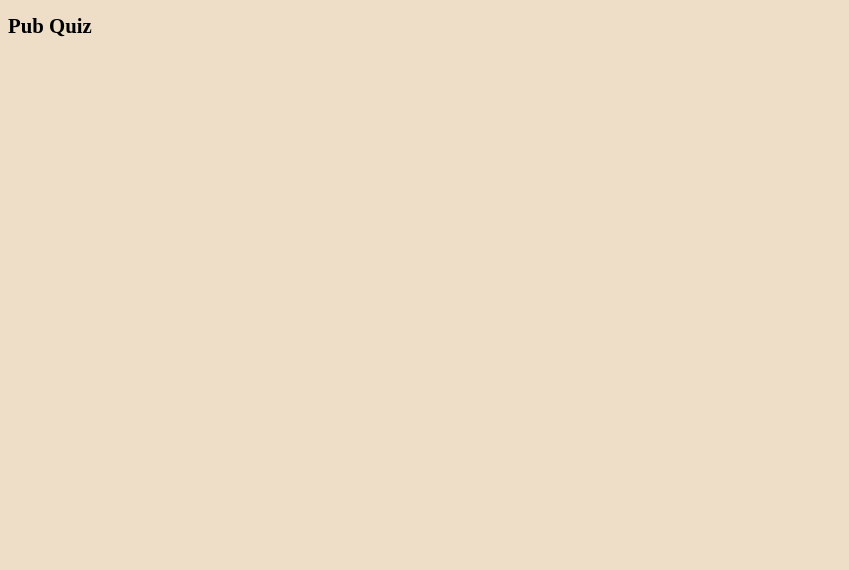
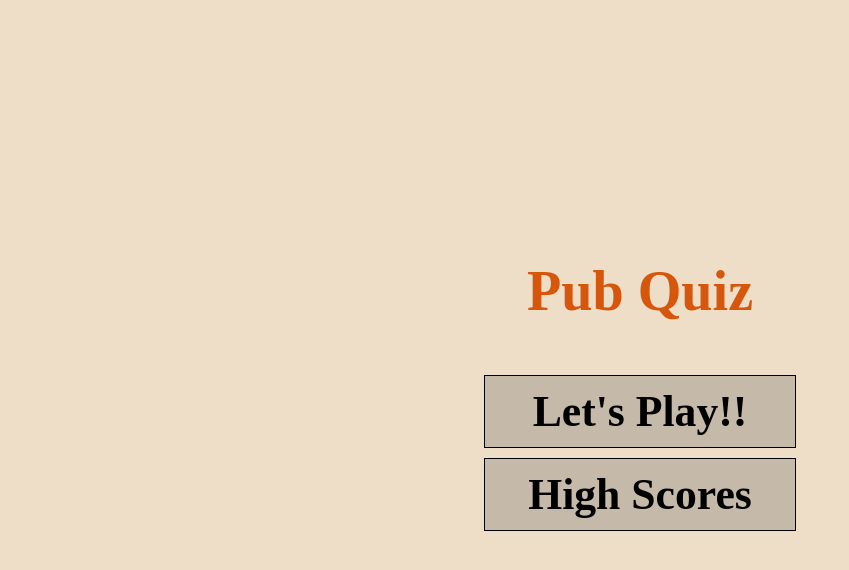
Before and after one commit to julianbohm/Pub-Quiz, a plain HTML site: page index.html in a window 1280 px wide. Shown: the whole page, without its empty margins (0-849 px from the left). Drawn offline with Linux system fonts and the light colour scheme.

Commit message:
change base style and ad btn style

```diff
--- a/assets/css/style.css
+++ b/assets/css/style.css
@@ -1,4 +1,88 @@
 :root {
     background-color: rgb(238, 222, 199);
     font-size: 65%;
-}
+
+    * {
+        box-sizing: border-box;
+        margin: 0;
+        padding: 0;
+        /*color: dimgrey; */
+    }
+
+    h1 {
+        font-size: 5.4rem;
+        color: rgb(214, 86, 12);
+        margin-bottom: 5rem;
+    }
+
+    h2 {
+        font-size: 4.2rem;
+        font-weight: 700;
+    }
+
+    h3 {
+        font-size: 2.8rem;
+        font-weight: 500;
+    }
+
+    .container {
+        width: 100vw;
+        height: 100vh;
+        display: flex;
+        justify-content: center;
+        align-items: center;
+        max-width: 80rem;
+        margin: 0 auto;
+    }
+
+    .container>* {
+        100%
+    }
+
+    .flex-column {
+        display: flex;
+        flex-direction: column;
+    }
+
+    .flex-center {
+        align-items: center;
+        justify-content: center;
+    }
+
+    .justify-center {
+        justify-content: center;
+
+    }
+
+    .text-center {
+        text-align: center;
+    }
+
+    .hidden {
+        display: none;
+    }
+
+    /* bottons */
+    .btn {
+        font-size: 1.8;
+        padding: 1rem 0;
+        width: 30rem;
+        text-align: center;
+        border: 0.1rem solid;
+        margin-bottom: 1rem;
+        text-decoration: none;
+        color: black;
+        background-color: rgba(105, 105, 105, 0.301);
+    }
+    .btn:hover {
+        cursor: pointer;
+        box-shadow: 0 0.4rem 1.4rem 0;
+        transform: translateY(-0.1rem);
+        transition: transform 150ms;
+    }
+
+    .btn[:disabled]:hover {
+        cursor: not-allowed;
+        box-shadow: none;
+        transform: none;
+    }
--- a/index.html
+++ b/index.html
@@ -12,15 +12,15 @@
 </head>
 <body>
     <div class="container">
-        <div id="wapper">
+        <div id="wapper" class="flex-center flex-column">
+
             <h1>Pub Quiz</h1>
-
-
-
+            <a class="btn" href="game.html"><h2>Let's Play!!</h2></a>
+            <a class="btn" href="highscores.html"><h2>High Scores</h2></a>
 
 
         </div>
     </div>
-
+    <script src="assets/js/script.js"></script>
 </body>
 </html>
```
Also changed, not shown: game.html (+35 -0 lines).
